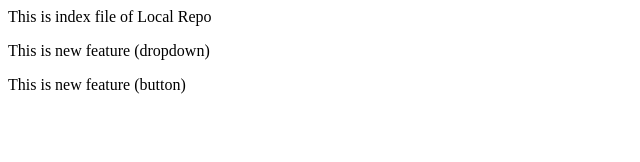
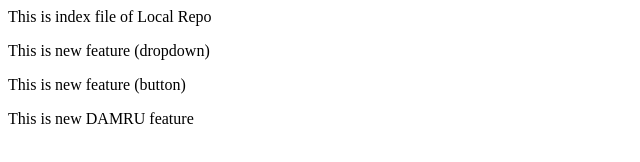
Before and after one commit to AA-Developer896/localRepo, a plain HTML site: page index.html in a window 1280 px wide. Shown: the whole page, without its empty margins (0-640 px from the left). Drawn offline with Linux system fonts and the light colour scheme.

Commit message:
first Damru feature adding

```diff
--- a/index.html
+++ b/index.html
@@ -1,3 +1,4 @@
 <p>This is index file of Local Repo</p>
 <p>This is new feature (dropdown)</p>
 <p>This is new feature (button)</p>
+<p>This is new DAMRU feature</p>
```
